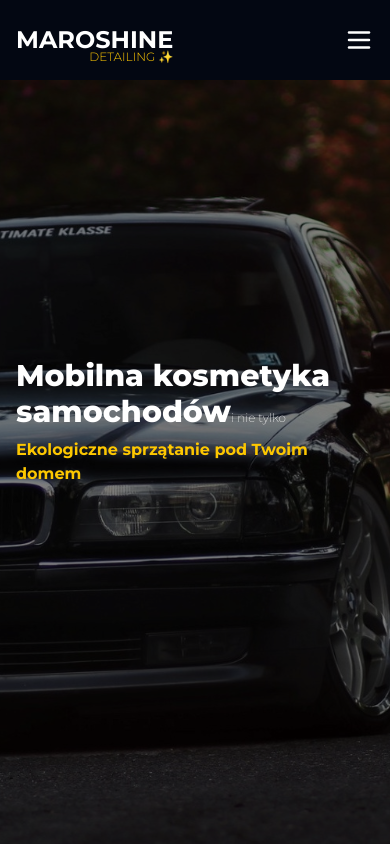
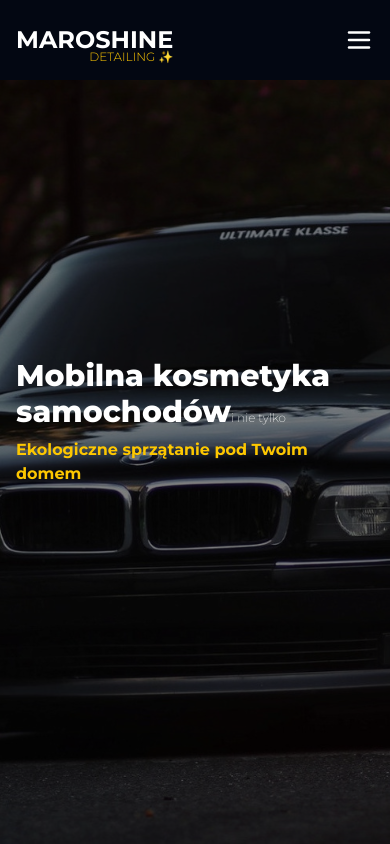
Before and after one commit to maciopelo/maroshine, a Next.js app: page / in a window 390 px wide. Shown: the top 844 px of the page. Built offline with nearby package versions, Linux system fonts and the light colour scheme.

Commit message:
Update hero image for mobile

```diff
--- a/app/globals.css
+++ b/app/globals.css
@@ -4,3 +4,13 @@ html {
   background-color: black;
   scroll-behavior: smooth;
 }
+
+.hero-image {
+  background-image: url("/images/bmw-mobile.jpg");
+}
+
+@media (min-width: 768px) {
+  .hero-image {
+    background-image: url("/images/bmw.jpg");
+  }
+}
--- a/components/HeroImage.tsx
+++ b/components/HeroImage.tsx
@@ -1,13 +1,6 @@
 const HeroImage = () => {
   return (
-    <section
-      className="h-screen bg-fixed bg-center bg-cover flex items-center justify-center text-white"
-      style={{
-        backgroundImage: "url('/images/bmw.jpg')",
-        backgroundColor: "rgba(0, 0, 0, 0.5)",
-        backgroundBlendMode: "overlay",
-      }}
-    >
+    <section className="hero-image h-screen bg-fixed bg-center bg-cover flex items-center justify-center text-white bg-blend-overlay bg-black/50">
       <div className="flex flex-col w-full justify-start p-4 md:p-10">
         <h1 className="flex flex-col text-3xl sm:text-4xl md:text-6xl font-extrabold mb-2 sm:mb-4">
           Mobilna kosmetyka
```
Also changed, not shown: public/images/bmw-mobile.jpg (added).
